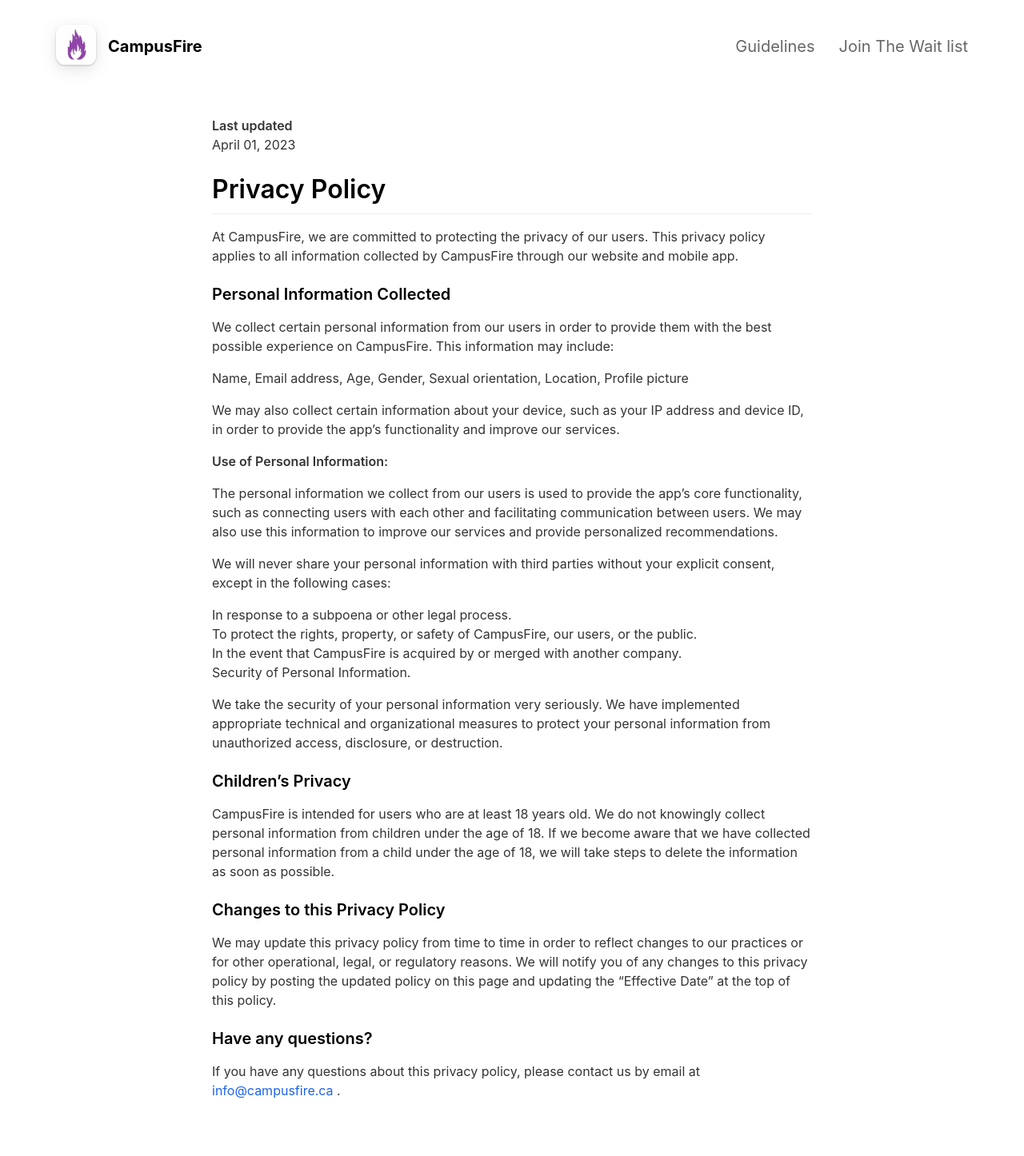
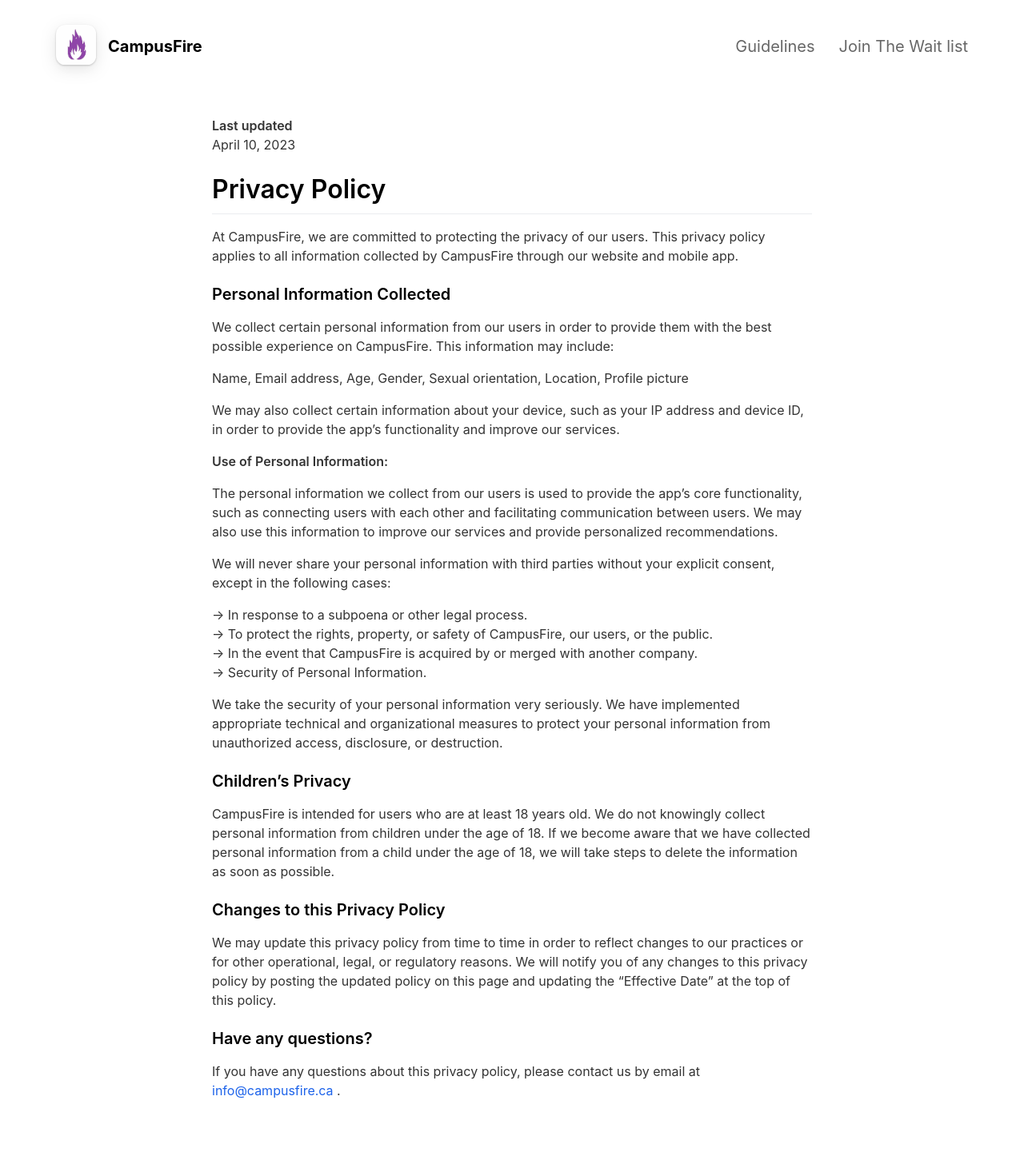
Before and after one commit to Stealth-SS/website, a Jekyll site: the page built from _pages/privacypolicy.md, in a window 1280 px wide. Shown: the whole page at 80% size. Built offline with Jekyll 4.4.1, drawn with Linux system fonts in a browser that asks for light colours; nearby versions of some CDN libraries.

Commit message:
added acceptable use and how to report on terms page, and updated privacy policy

```diff
--- a/_pages/privacypolicy.md
+++ b/_pages/privacypolicy.md
@@ -5,7 +5,7 @@ include_in_header: false
 ---
 
 **Last updated**
-April 01, 2023
+April 10, 2023
 
 
 
@@ -33,10 +33,10 @@ The personal information we collect from our users is used to provide the app's
 
 We will never share your personal information with third parties without your explicit consent, except in the following cases:
 
-In response to a subpoena or other legal process.\
-To protect the rights, property, or safety of CampusFire, our users, or the public.\
-In the event that CampusFire is acquired by or merged with another company.\
-Security of Personal Information.
+-> In response to a subpoena or other legal process.\
+-> To protect the rights, property, or safety of CampusFire, our users, or the public.\
+-> In the event that CampusFire is acquired by or merged with another company.\
+-> Security of Personal Information.
 
 We take the security of your personal information very seriously. We have implemented appropriate technical and organizational measures to protect your personal information from unauthorized access, disclosure, or destruction.
 
```
Also changed, not shown: _pages/Terms.md (+1 -1 lines).
